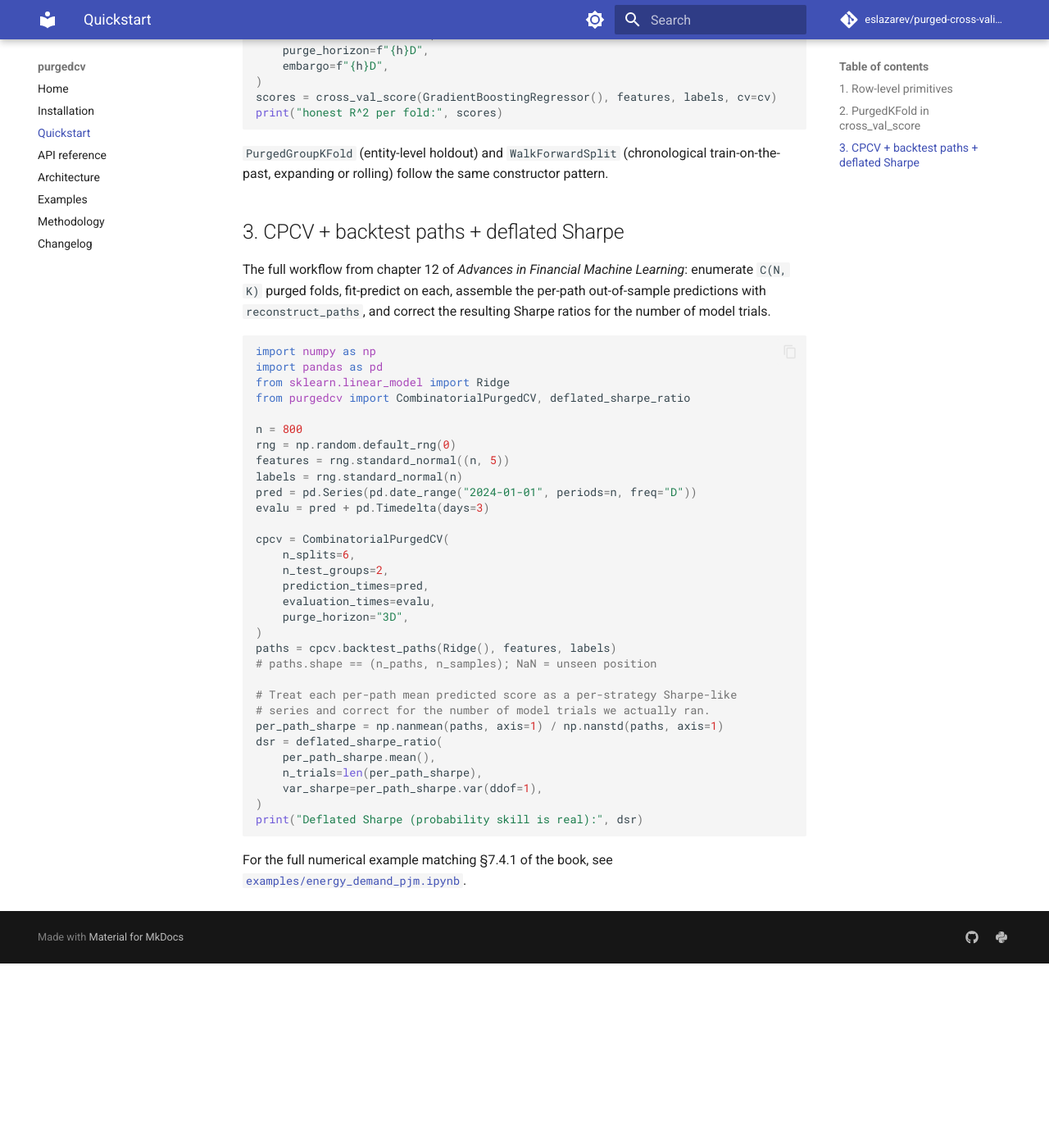
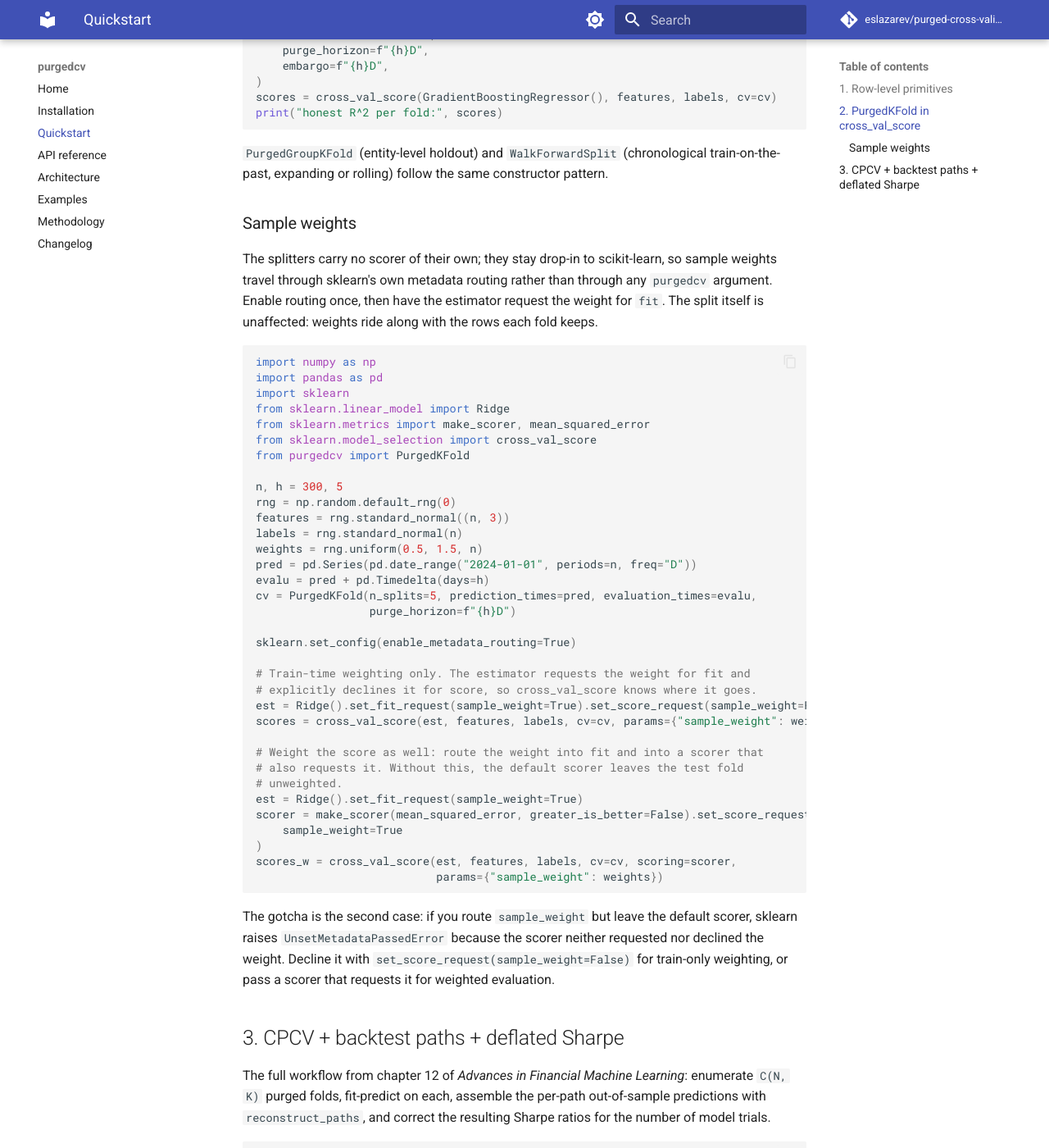
Before and after one commit to eslazarev/purged-cross-validation, an MkDocs documentation site: the page built from docs/quickstart.md, in a window 1280 px wide and 1400 px high, scrolled down 1358 px. Shown: the whole window at 82% size. Built offline with MkDocs 1.6.1 and Material for MkDocs 9.7.7, drawn with Linux system fonts in a browser that asks for light colours; comment, search, counter and statistics services are not loaded; before the commit the page ends 2533 px from its top, so only the background shows below that.

Commit message:
docs: update documentation for sample weights and clarify max_drawdown sign convention

````diff
--- a/docs/quickstart.md
+++ b/docs/quickstart.md
@@ -75,6 +75,57 @@ print("honest R^2 per fold:", scores)
 (chronological train-on-the-past, expanding or rolling) follow the same
 constructor pattern.
 
+### Sample weights
+
+The splitters carry no scorer of their own; they stay drop-in to
+scikit-learn, so sample weights travel through sklearn's own metadata
+routing rather than through any `purgedcv` argument. Enable routing once,
+then have the estimator request the weight for `fit`. The split itself is
+unaffected: weights ride along with the rows each fold keeps.
+
+```python
+import numpy as np
+import pandas as pd
+import sklearn
+from sklearn.linear_model import Ridge
+from sklearn.metrics import make_scorer, mean_squared_error
+from sklearn.model_selection import cross_val_score
+from purgedcv import PurgedKFold
+
+n, h = 300, 5
+rng = np.random.default_rng(0)
+features = rng.standard_normal((n, 3))
+labels = rng.standard_normal(n)
+weights = rng.uniform(0.5, 1.5, n)
+pred = pd.Series(pd.date_range("2024-01-01", periods=n, freq="D"))
+evalu = pred + pd.Timedelta(days=h)
+cv = PurgedKFold(n_splits=5, prediction_times=pred, evaluation_times=evalu,
+                 purge_horizon=f"{h}D")
+
+sklearn.set_config(enable_metadata_routing=True)
+
+# Train-time weighting only. The estimator requests the weight for fit and
+# explicitly declines it for score, so cross_val_score knows where it goes.
+est = Ridge().set_fit_request(sample_weight=True).set_score_request(sample_weight=False)
+scores = cross_val_score(est, features, labels, cv=cv, params={"sample_weight": weights})
+
+# Weight the score as well: route the weight into fit and into a scorer that
+# also requests it. Without this, the default scorer leaves the test fold
+# unweighted.
+est = Ridge().set_fit_request(sample_weight=True)
+scorer = make_scorer(mean_squared_error, greater_is_better=False).set_score_request(
+    sample_weight=True
+)
+scores_w = cross_val_score(est, features, labels, cv=cv, scoring=scorer,
+                           params={"sample_weight": weights})
+```
+
+The gotcha is the second case: if you route `sample_weight` but leave the
+default scorer, sklearn raises `UnsetMetadataPassedError` because the scorer
+neither requested nor declined the weight. Decline it with
+`set_score_request(sample_weight=False)` for train-only weighting, or pass a
+scorer that requests it for weighted evaluation.
+
 ## 3. CPCV + backtest paths + deflated Sharpe
 
 The full workflow from chapter 12 of *Advances in Financial Machine
````
Also changed, not shown: CHANGELOG.md (+13 -0 lines), README.md (+1 -1 lines), 1 other file.
